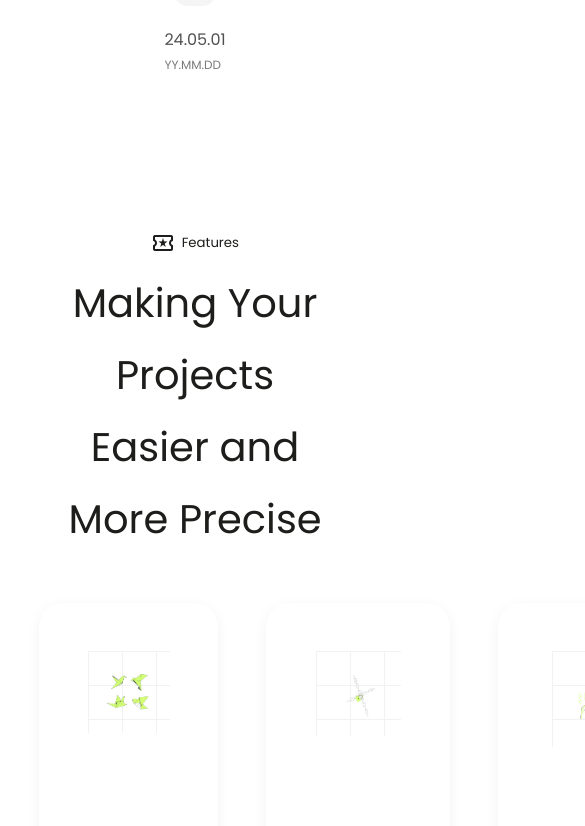
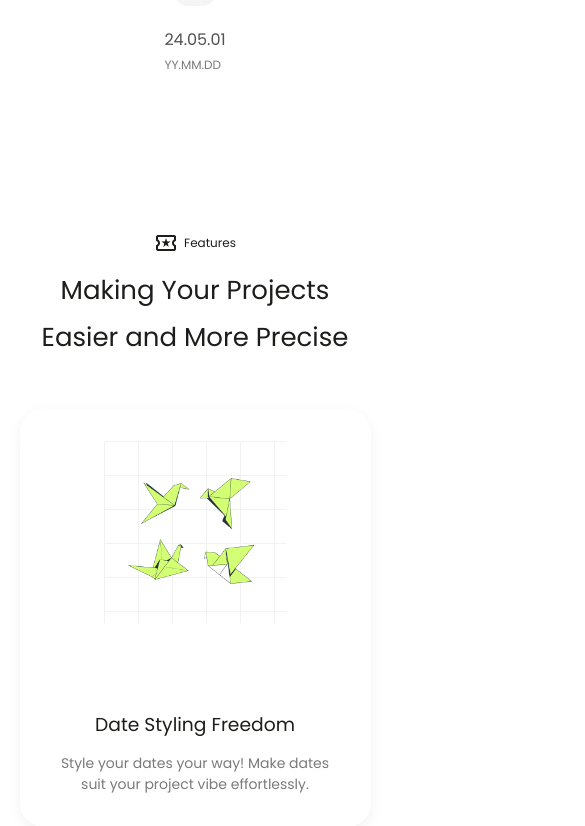
Before and after one commit to ibrilBadreddine/Codate, a React (Vite) app: page / in a window 390 px wide. Shown: the part 3680-4506 px from the top of the page, 585 px wide, since content can reach past the window. Built offline with nearby package versions, Linux system fonts and the light colour scheme.

Commit message:
Responsive: Features

```diff
--- a/src/views/pages/home/style.scss
+++ b/src/views/pages/home/style.scss
@@ -673,6 +673,12 @@
     .formats-container {
       margin: 2em 10%;
     }
+    .features-container {
+      padding: 5em 10%;
+      .cards .card {
+        padding: 2em;
+      }
+    }
   }
 }
 
@@ -686,6 +692,9 @@
         }
       }
     }
+    .features-container {
+      padding: 5em 5%;
+    }
   }
 }
 
@@ -694,6 +703,15 @@
     .formats-container {
       .filter-container {
         display: none;
+      }
+    }
+    .features-container {
+      padding: 5em 15%;
+      .cards {
+        grid-template-columns: 1fr;
+        .card img {
+          width: 150px;
+        }
       }
     }
   }
@@ -705,6 +723,9 @@
       .title-box h1 {
         font-size: 35px;
       }
+    }
+    .section-head .title h1 {
+      font-size: 35px;
     }
     .selector-container {
       .langs-selector {
@@ -738,6 +759,14 @@
         width: 100%;
       }
     }
+    .section-head .title {
+      h1 {
+        font-size: 30px;
+      }
+      h5 {
+        font-size: 12px;
+      }
+    }
   }
 }
 
@@ -752,6 +781,12 @@
           }
         }
       }
+    }
+    .features-container {
+      padding: 5em 5%;
+    }
+    .section-head .title h1 {
+      font-size: 26px;
     }
   }
 }
```
